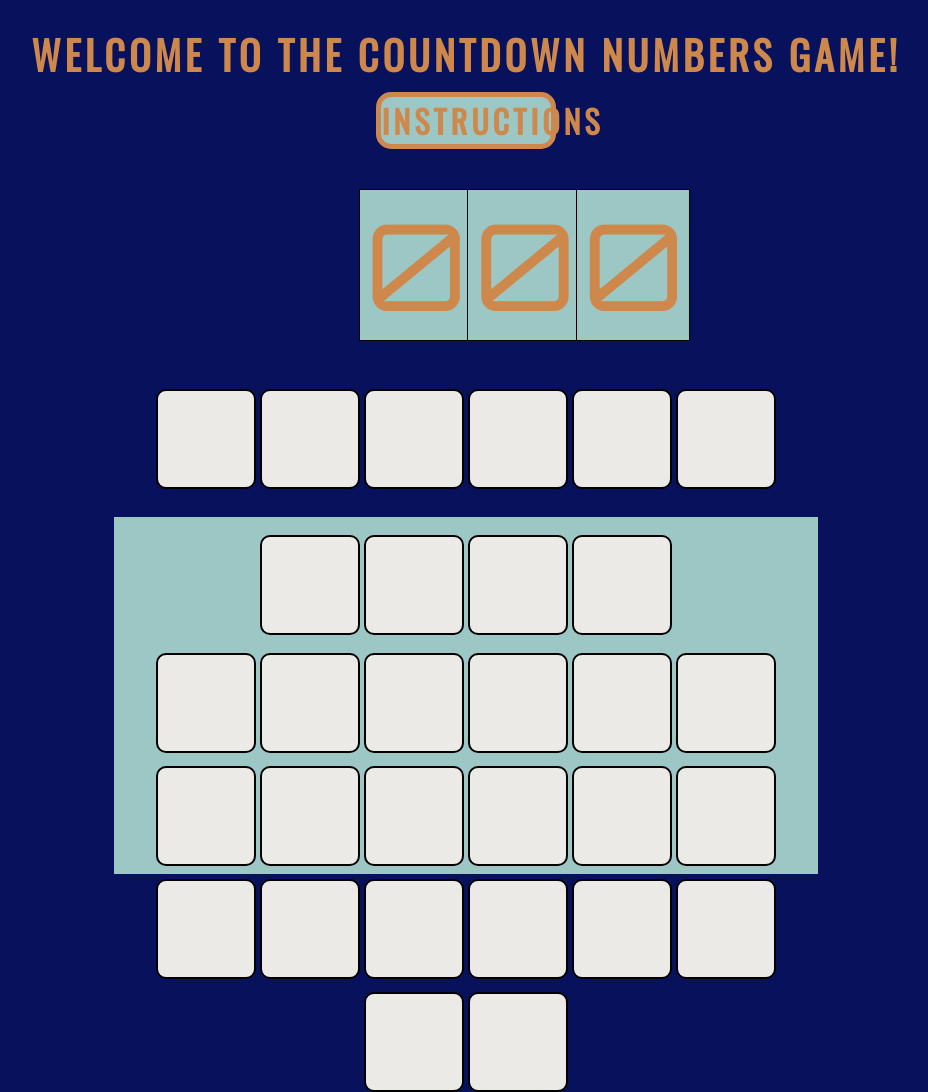
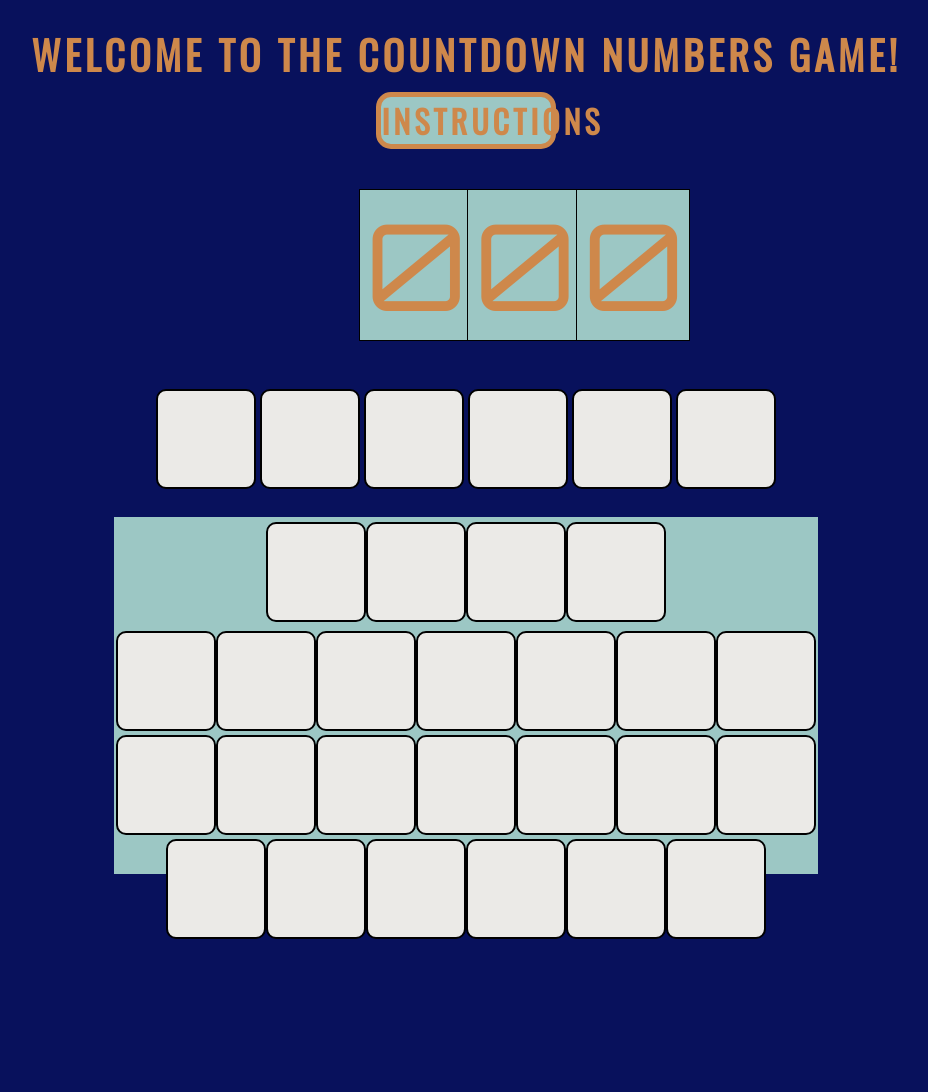
Before and after one commit to cathalmc-dev/portfolio-project-2, a plain HTML site: page numbers.html in a window 1280 px wide. Shown: the whole page, without its empty margins (174-1102 px from the left). After the commit the page ends 943 px from the top, so only its background shows below. Drawn offline with nearby package versions, Linux system fonts and the light colour scheme.

Commit message:
Start building a function to create all the cards HTML when the page is loaded

```diff
--- a/assets/js/numbers.js
+++ b/assets/js/numbers.js
@@ -4,6 +4,36 @@ instructions.addEventListener('click', toggleInstructions);
 function toggleInstructions() {
   document.getElementById("num-instructions").classList.toggle("display-none");
 }
+
+var inputContainer = document.getElementById("input-container");
+
+function createCards() {
+  let front = document.createElement('div');
+  front.setAttribute("class", "front");
+  let back = document.createElement('div');
+  back.setAttribute("class", "back");
+  let card = document.createElement('div');
+  card.setAttribute('class', 'card available');
+  let largeContainer = document.createElement('div');
+  largeContainer.setAttribute('id', 'large-cards');
+  for (i = 1; i <= 4; i++) {
+    card.appendChild(front.cloneNode());
+    back.setAttribute('id', `large${i}`);
+    card.appendChild(back.cloneNode());
+    largeContainer.appendChild(card.cloneNode());
+  }
+  let smallContainer = document.createElement('div');
+  smallContainer.setAttribute('id', 'small-cards');
+  for (i = 1; i <= 20; i++) {
+    card.appendChild(front.cloneNode());
+    back.setAttribute('id', `small${i}`);
+    card.appendChild(back.cloneNode());
+    smallContainer.appendChild(card.cloneNode());
+  }
+  inputContainer.appendChild(largeContainer);
+  inputContainer.appendChild(smallContainer);
+}
+createCards();
 
 let largeNumbers = [25, 50, 75, 100];
 function assignLarge() {
@@ -146,7 +176,6 @@ function createInputRow () {
   operand.type = "number";
   let operator = document.createElement('select');
   operator.setAttribute("class", "button operator");
-  let inputContainer = document.getElementById("input-container");
   let span = document.createElement('span');
   let form = document.createElement('form');
   operator.appendChild(add);
--- a/numbers.html
+++ b/numbers.html
@@ -44,7 +44,7 @@
   </section>
   <section>
     <div id="input-container">
-      <div id="large-cards">
+      <!-- <div id="large-cards">
         <div class="card available">
           <div class="front"></div>
           <div class="back" id="large1"></div>
@@ -143,7 +143,7 @@
           <div class="front"></div>
           <div class="back" id="small20"></div>
         </div>
-      </div>
+      </div> -->
     </div>
   </section>
   <script src="assets/js/numbers.js"></script>
```
